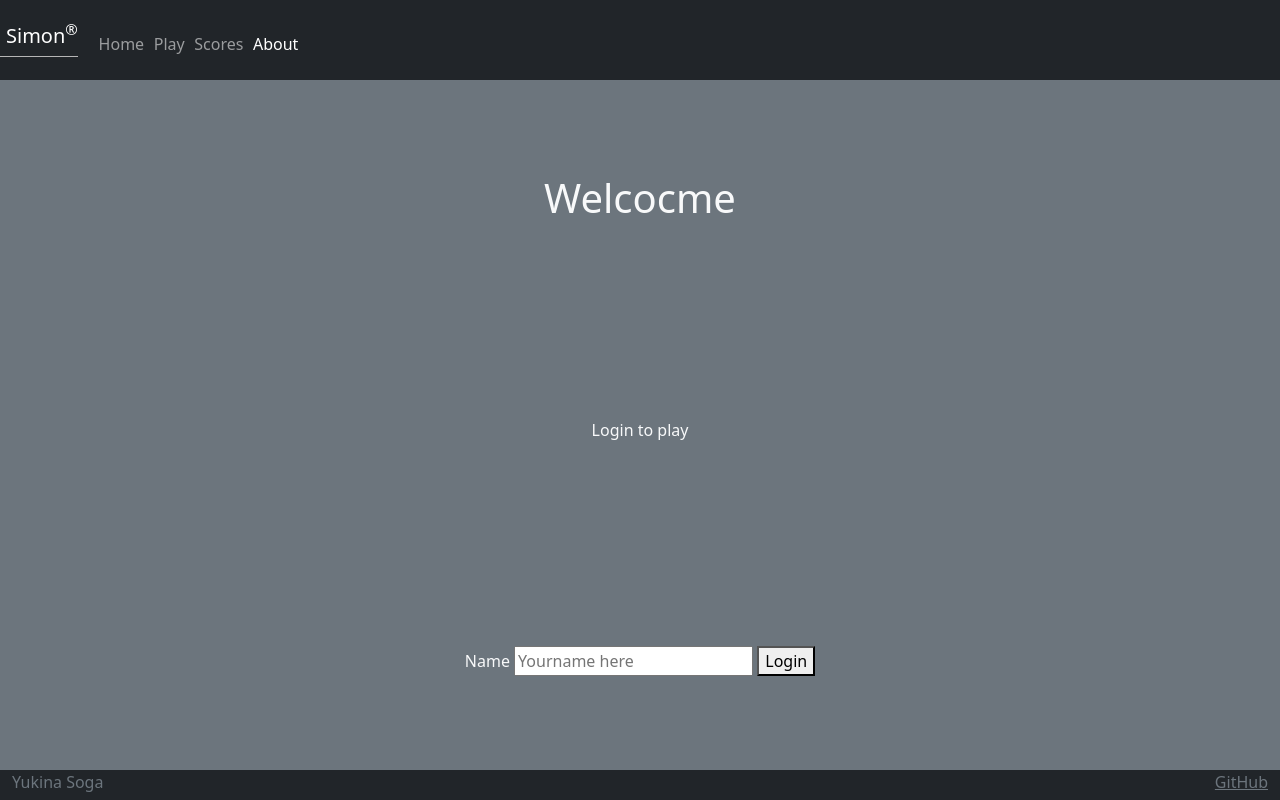
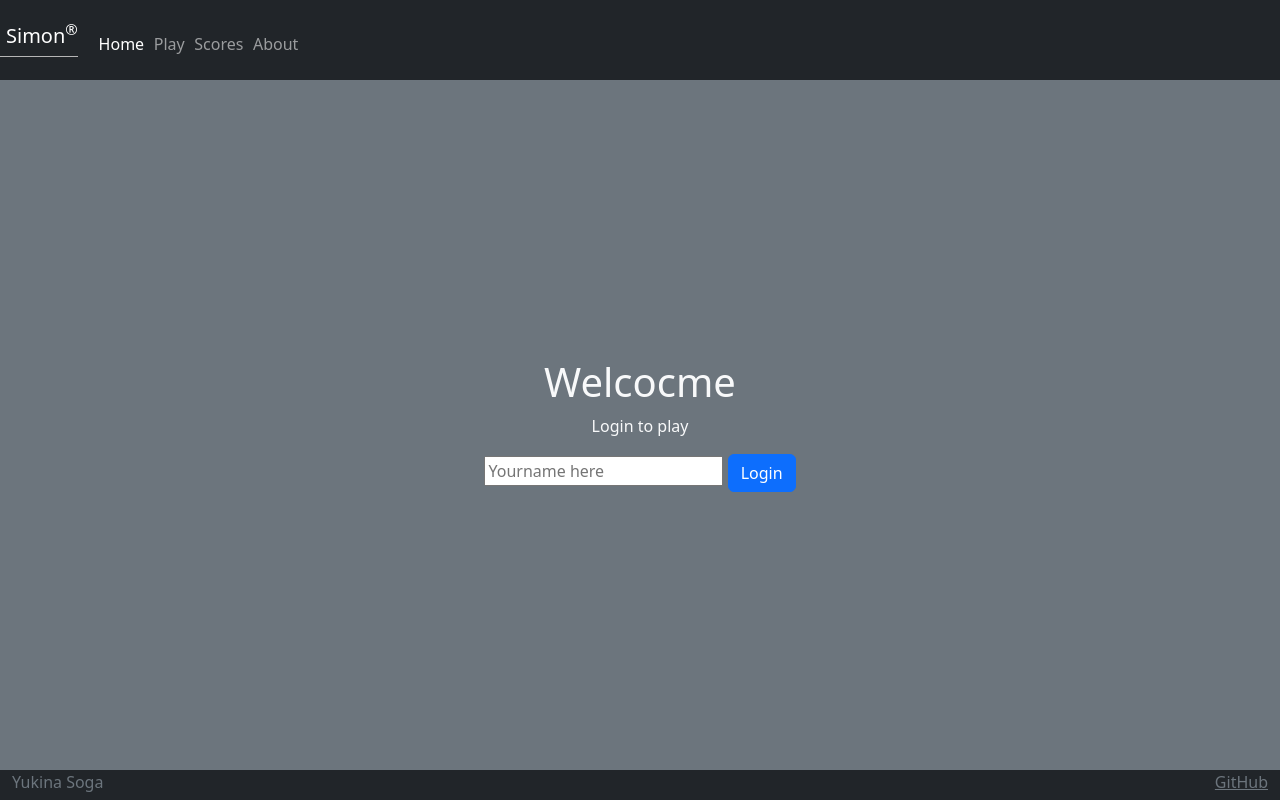
Before and after one commit to oYUKINAo/simon, a plain HTML site: page index.html in a window 1280 px wide. Drawn offline with nearby package versions, Linux system fonts and the light colour scheme.

Commit message:
fixed bug

```diff
--- a/index.html
+++ b/index.html
@@ -21,7 +21,7 @@
             <a class="navbar-brand" href="#">Simon<sup>&reg;</sup></a> <!--makes Simon bigger as page gets wider-->
             <menu class="navbar-nav"> <!--without this line, it looks just a list with bullet-->
                 <li class="nav-item"> <!--makes more space between items in navvar-->
-                    <a class="nav-link" href="index.html">Home</a>
+                    <a class="nav-link active" href="index.html">Home</a>
                 </li>
                 <li class="nav-item">
                     <a class="nav-link" href="play.html">Play</a>
@@ -30,7 +30,7 @@
                     <a class="nav-link" href="scores.html">Scores</a>
                 </li>
                 <li class="nav-item">
-                    <a class="nav-link active" href="about.html">About</a>
+                    <a class="nav-link" href="about.html">About</a>
                     <!--active makes the text white, so that it indicates you are on this tab-->
                 </li>
             </menu>
@@ -38,13 +38,14 @@
     </header>
 
     <main class="container-fluid bg-secondary text-center">
-        <h1>Welcocme</h1>
-        <p>Login to play</p>
-        <form method="get" action="play.html">
-            <label for="name">Name</label>
-            <input type="text" id="name" placeholder="Yourname here" />
-            <button type="submit">Login</button>
-        </form>
+        <div>
+            <h1>Welcocme</h1>
+            <p>Login to play</p>
+            <form method="get" action="play.html">
+                <input type="text" id="name" placeholder="Yourname here" />
+                <button type="submit" class="btn btn-primary">Login</button>
+            </form>
+        </div>
     </main>
 
     <footer class="bg-dark text-dark text-muted">
```
Also changed, not shown: play.html (+2 -2 lines), scores.html (+3 -3 lines).
